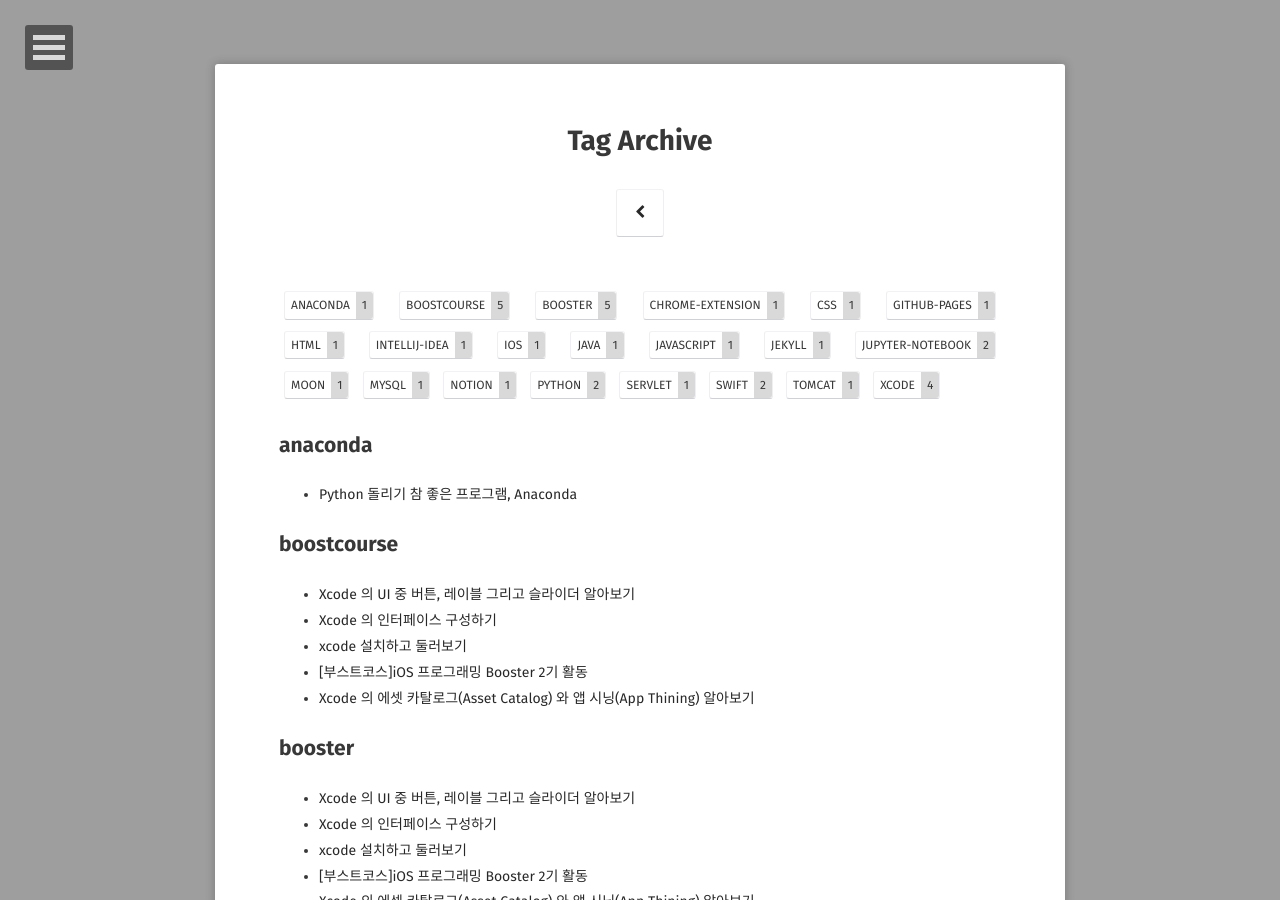
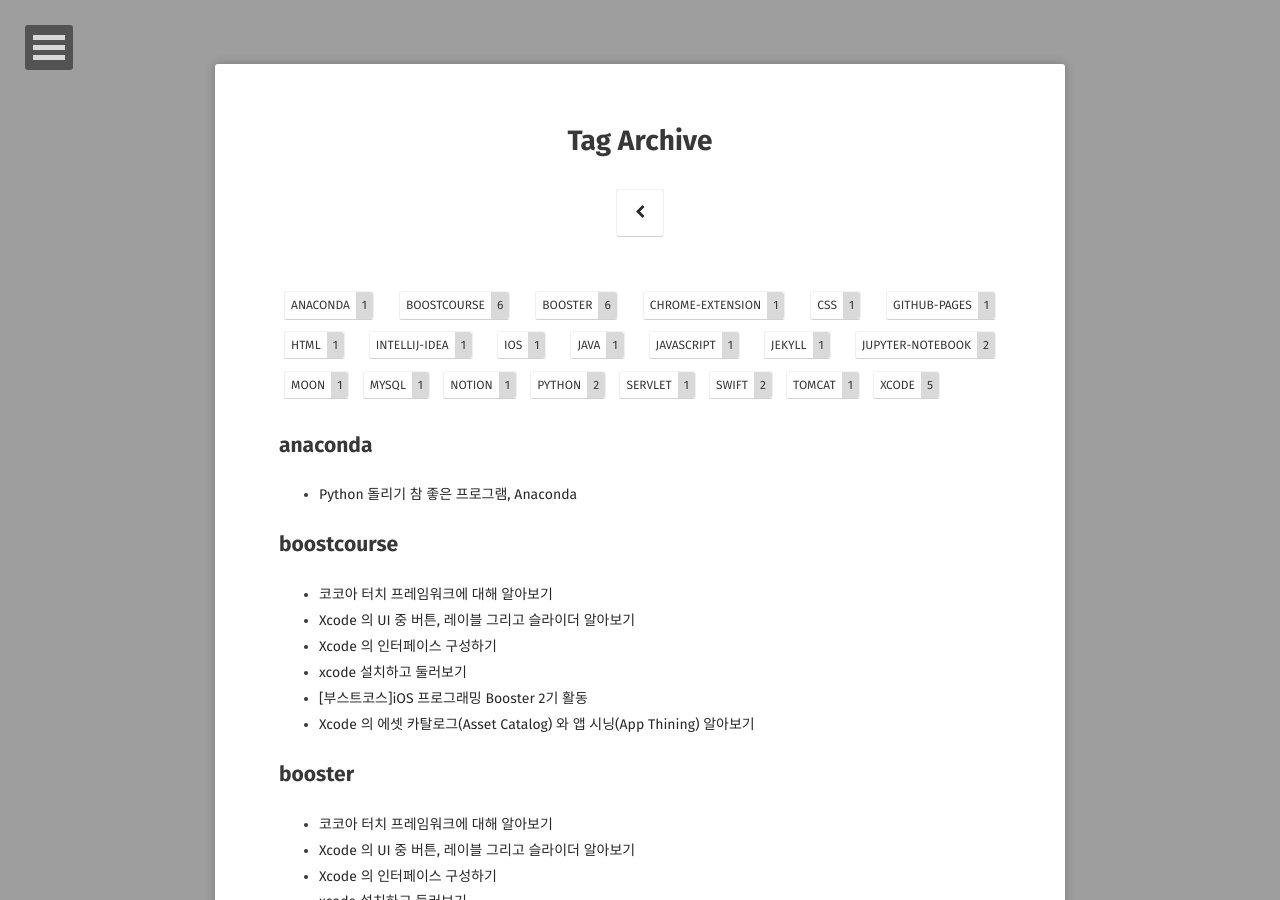
Before and after one commit to woojin-hwang/woojin-hwang.github.io, a Jekyll site: the page built from tags/index.html, in a window 1280 px wide and 900 px high. Built offline with Jekyll 4.4.1, drawn with Linux system fonts in a browser that asks for light colours; some web fonts are replaced; some of the changed lines change nothing that is shown; some of the changed text lies outside the part shown.

Commit message:
add new post #xcode-cocoa

```diff
--- a/_posts/2020-01-24-boostcourse-ios.md
+++ b/_posts/2020-01-24-boostcourse-ios.md
@@ -51,6 +51,8 @@
 
 [Xcode 의 UI 중 버튼, 레이블 그리고 슬라이더 알아보기](https://woojin-hwang.github.io/xcode-ui/)
 
+[코코아 터치 프레임워크에 대해 알아보기](https://woojin-hwang.github.io/xcode-cocoa/)
+
 ---
 
 <figure>
--- a/_posts/2020-01-30-xcode-ui.md
+++ b/_posts/2020-01-30-xcode-ui.md
@@ -142,6 +142,10 @@
 
 ---
 
+[[다음 포스트]코코아 터치 프레임워크에 대해 알아보기](https://woojin-hwang.github.io/xcode-cocoa/)
+
+---
+
 <figure>
   <a href="https://woojin-hwang.github.io/boostcourse-ios/"><img src="https://raw.githubusercontent.com/woojin-hwang/woojin-hwang.github.io/master/_posts/img/boostcourse/tag.jpg"></a>
 </figure>
--- /dev/null
+++ b/_posts/2020-01-31-xcode-cocoa.md
@@ -0,0 +1,120 @@
+---
+layout: post
+title:  "코코아 터치 프레임워크에 대해 알아보기"
+date:   2020-01-31
+excerpt: "#boostcourse #booster #xcode"
+tag:
+- boostcourse
+- booster
+- xcode
+comments: false
+---
+
+[[부스트코스] iOS 프로그래밍 강좌](https://www.edwith.org/boostcourse-ios/)에 대한 정리글입니다.
+
+[[이전 포스트]Xcode 의 UI 중 버튼, 레이블 그리고 슬라이더 알아보기](https://woojin-hwang.github.io/xcode-ui/)
+
+---
+
+**코코아 터치 프레임워크**는 iOS 개발에 필요한 여러 프레임워크들을 포함하고 있는 최상위 레벨의 프레임워크입니다. 핵심 프레임워크로는 UI 개발에 사용되는 UIKit 과 자료형과 메소드가 정의되어 있는 Foundation Kit 이 있습니다.
+
+> macOS 개발에는 코코아 프레임워크가 사용됩니다. 여기서는 UIKit 대신 Application Kit 이 사용됩니다.
+
+## UIKit
+
+---
+
+UIKit 은 iOS 또는 tvOS 에서 사용자의 인터페이스를 구현하고 이벤트를 관리하는 프레임워크입니다. 많은 요소들이 있지만 그 중에서 사용자 인터페이스와 사용자 액션에 대해서 알아보겠습니다.
+
+### 사용자 인터페이스
+
+[Views and Control](https://developer.apple.com/documentation/uikit/views_and_controls) 는 화면에 콘텐츠를 표시하는 것을 다룹니다.
+
+[View Controller](https://developer.apple.com/documentation/uikit/view_controllers) 는 사용자 인터페이스를 관리합니다.
+
+[View Layout](https://developer.apple.com/documentation/uikit/view_layout) 은 뷰의 레이아웃을 관리합니다.
+
+[Appearance Customizaion](https://developer.apple.com/documentation/uikit/appearance_customization) 는 다크 모드를 추가하거나 그 외의 인터페이스를 변경할 수 있도록 합니다.
+
+[Animation and Haptics](https://developer.apple.com/documentation/uikit/animation_and_haptics) 는 애니메이션과 햅틱을 통한 피드백을 제공합니다.
+
+[Windows and Screens](https://developer.apple.com/documentation/uikit/windows_and_screens) 는 뷰 계층을 위한 윈도우를 제공합니다.
+
+### 사용자 액션
+
+[Touches, Presses, Gestures](https://developer.apple.com/documentation/uikit/touches_presses_and_gestures) 는 제스처 인식기를 통해 이벤트를 다룹니다.
+
+[Drag and Drop](https://developer.apple.com/documentation/uikit/drag_and_drop) 는 화면 위에서 드래그 앤 드롭 기능을 다룹니다.
+
+[Pencil Interactions](https://developer.apple.com/documentation/uikit/pencil_interactions) 는 애플 펜슬의 더블 탭 이벤트를 다룹니다.
+
+[Focus-based Navigation](https://developer.apple.com/documentation/uikit/focus-based_navigation) 는 어플리케이션이 외부 컨트롤러를 사용할 때의 인터페이스를 다룹니다.
+
+[Menus and Shortcuts](https://developer.apple.com/documentation/uikit/menus_and_shortcuts) 는 메뉴, 퀵 액션, 단축키를 통해 사용자 액션을 단순하게 합니다.
+
+[Accessibilities](https://developer.apple.com/documentation/uikit/accessibility) 는 어플리케이션의 접근성을 다룹니다.
+
+그 외의 UIKit 의 요소들을 알고 싶으시다면 [Apple 개발자 문서](https://developer.apple.com/documentation/uikit) 를 참조하시기 바랍니다.
+
+## Foundation Kit
+
+---
+
+Foundation Kit 은 Int, String 등의 데이터 타입 및 Array, Dictionary 등의 컬렉션 타입과 운영체제의 서비스를 이용해서 어플리케이션의 기본적인 기능을 관리하는 프레임워크입니다. 시간 계산이나 네트워킹 등의 기본 기능을 제공합니다.
+
+### 기본 요소
+
+[Numbers, Data, and Basic Values](https://developer.apple.com/documentation/foundation/numbers_data_and_basic_values) 는 원시 데이터 타입들에 대해 다룹니다.
+
+[Strings and Text](https://developer.apple.com/documentation/foundation/strings_and_text) 는 문자열과 정규 표현식에 대해 다룹니다.
+
+[Collections](https://developer.apple.com/documentation/foundation/collections) 는 컬렉션 타입들에 대해 다룹니다.
+
+[Dates and Times](https://developer.apple.com/documentation/foundation/dates_and_times) 는 날짜와 시간에 대해 다룹니다.
+
+[Units and Measurement](https://developer.apple.com/documentation/foundation/units_and_measurement) 는 물리적인 차원들을 표현하는 것에 대해 다룹니다.
+
+[Data Formatting](https://developer.apple.com/documentation/foundation/data_formatting) 는 데이터들의 형변환에 대해 다룹니다.
+
+[Filters and Sorting](https://developer.apple.com/documentation/foundation/filters_and_sorting) 는 컬렉션 타입의 요소 검사와 정렬에 대해 다룹니다.
+
+### 앱 지원
+
+[Task Management](https://developer.apple.com/documentation/foundation/task_management) 는 어플리케이션이 핸즈오프나 단축키에 어떻게 반응할 지 관리합니다.
+
+[Resources](https://developer.apple.com/documentation/foundation/resources) 는 에셋과 번들들을 어플리케이션에 사용하도록 합니다.
+
+[Notifications](https://developer.apple.com/documentation/foundation/notifications) 는 알림에 대한 디자인 패턴을 다룹니다.
+
+[App Extension Support](https://developer.apple.com/documentation/foundation/app_extension_support) 는 확장 어플리케이션에 대해 다룹니다.
+
+[Errors and Exceptions](https://developer.apple.com/documentation/foundation/errors_and_exceptions) 는 에러가 발생할 수 있는 상황에 대응하는 방법에 대해 다룹니다.
+
+[Scripting Support](https://developer.apple.com/documentation/foundation/scripting_support) 는 사용자가 어플리케이션 안에서 스크립트를 제어하거나 실행하는 것에 대해 다룹니다.
+
+### 파일 및 데이터 관리
+
+[File System](https://developer.apple.com/documentation/foundation/file_system) 는 파일 시스템에서 파일과 폴더를 관리합니다.
+
+[Archives and Serialization](https://developer.apple.com/documentation/foundation/archives_and_serialization) 는 속성 리스트나 JSON 또는 바이너리 파일들을 객체로 변환하거나 객체로부터 변환하는 것을 다룹니다.
+
+[Preferences](https://developer.apple.com/documentation/foundation/preferences) 는 설정에 사용되는 정보를 영구적으로 저장하는 방법에 대해 다룹니다.
+
+[Spotlight](https://developer.apple.com/documentation/foundation/spotlight) 는 어플리케이션 검색을 위해 인덱싱하는 방법에 대해 다룹니다.
+
+[iCloud](https://developer.apple.com/documentation/foundation/icloud) 는 iCloud 를 통해 데이터를 동기화하도록 관리합니다.
+
+### 네트워킹
+
+[URL Loading System](https://developer.apple.com/documentation/foundation/url_loading_system) 는 표준 프로토콜들을 통해 URL 과 통신하는 방법에 대해 다룹니다.
+
+[Bonjour](https://developer.apple.com/documentation/foundation/bonjour) 는 로컬 네트워크를 통해 통신하는 방법에 대해 다룹니다.
+
+이 외의 Founcation Kit 의 요소들에 대해서는 [Apple 개발자 문서](https://developer.apple.com/documentation/foundation) 를 참조하시기 바랍니다.
+
+---
+
+<figure>
+  <a href="https://woojin-hwang.github.io/boostcourse-ios/"><img src="https://raw.githubusercontent.com/woojin-hwang/woojin-hwang.github.io/master/_posts/img/boostcourse/tag.jpg"></a>
+</figure>
+<center>클릭하면 처음 포스트로 돌아갑니다.</center>
```
